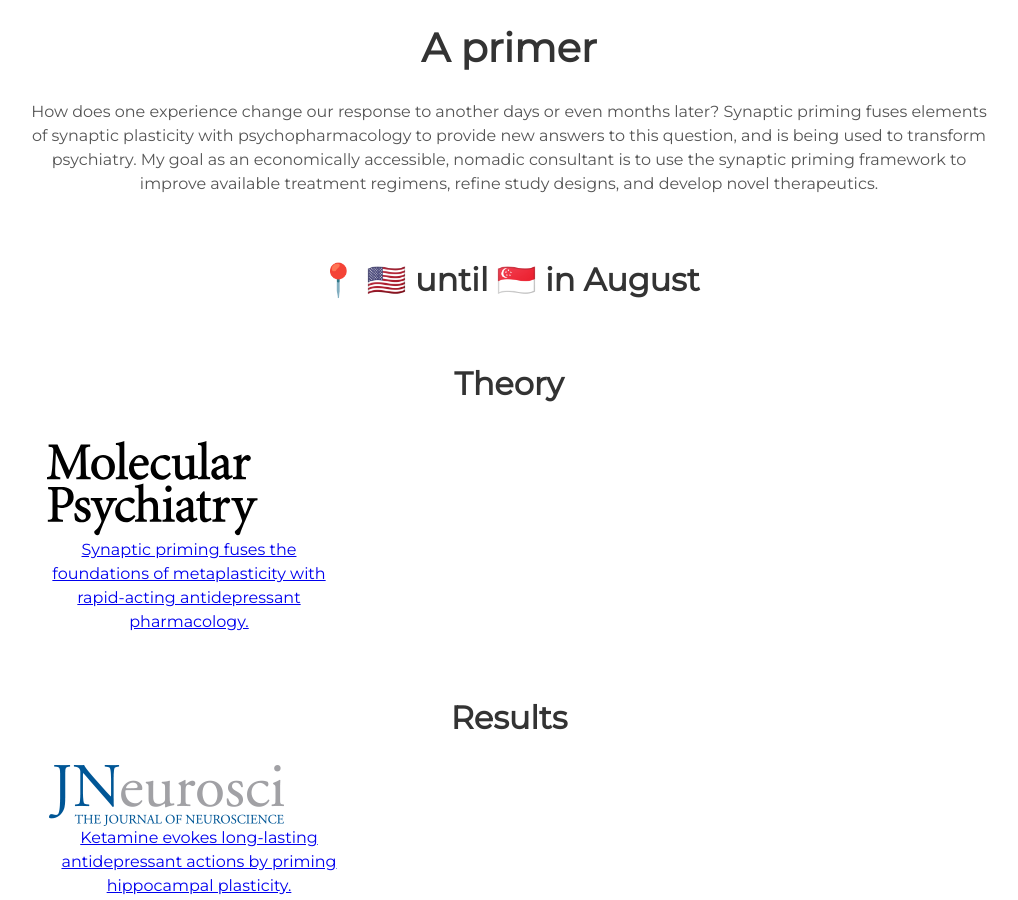
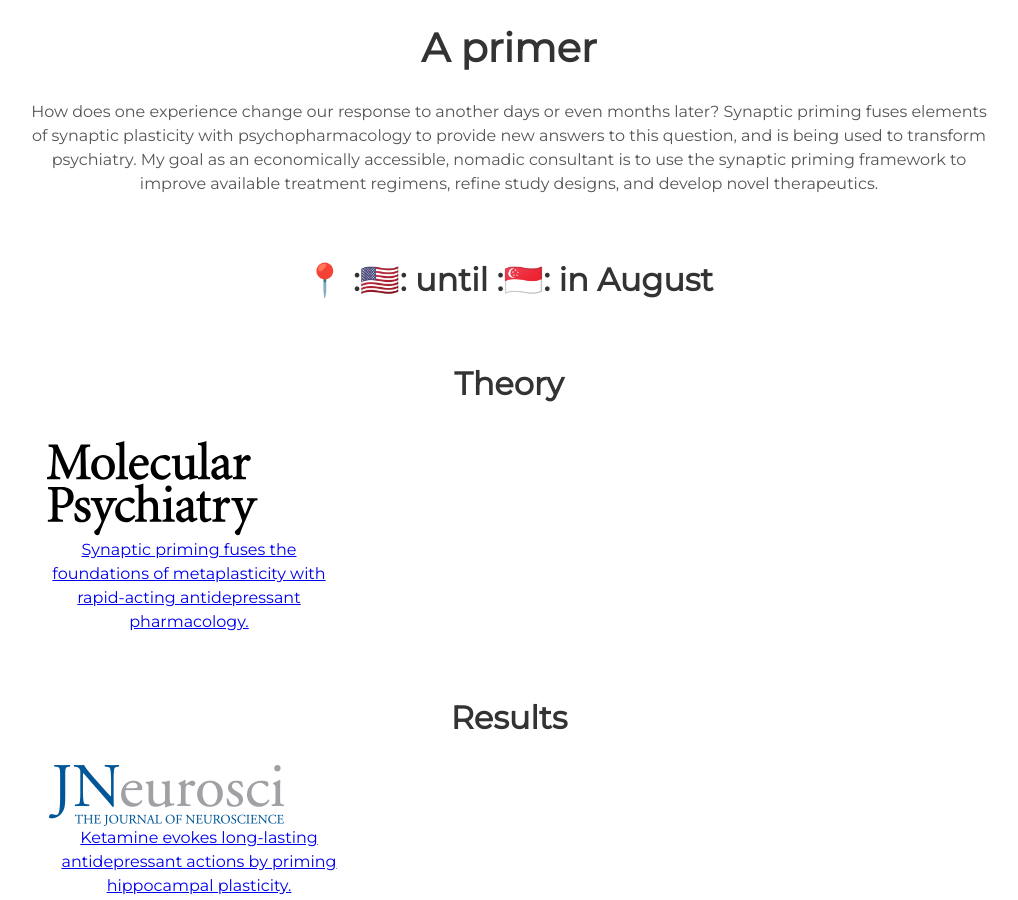
Before and after one commit to synaptic-priming/Nomad, a Jekyll site: the page built from index.html, in a window 1280 px wide and 900 px high, scrolled down 957 px. Shown: the whole window, without its empty margins (131-1149 px from the left). Built offline with Jekyll 4.4.1, drawn with Linux system fonts in a browser that asks for light colours.

Commit message:
Update about.html

```diff
--- a/_includes/about.html
+++ b/_includes/about.html
@@ -4,12 +4,12 @@
 </div>
   <div class="user-projects">
     <div class="tech">
-<h2 align="center"> 📍 🇺🇸 until 🇸🇬 in August </h2>
+<h2 align="center"> 📍 :🇺🇸: until :🇸🇬: in August </h2>
 </div>
   <div class="user-projects">
     <div class="tech">
       <h2 align="center">Theory</h2>
-      <div class="images">
+      <div class="images-center">
     <img align="center" src="{{ "/assets/img/Molecular psychiatry logo.png" | prepend: site.baseurl }}" />
        <div style="width:300px; text-align:center;">
  <a align="center" href="https://doi.org/10.1038/s41380-023-02397-1"> Synaptic priming fuses the foundations of metaplasticity with rapid-acting antidepressant pharmacology. </a>
```
